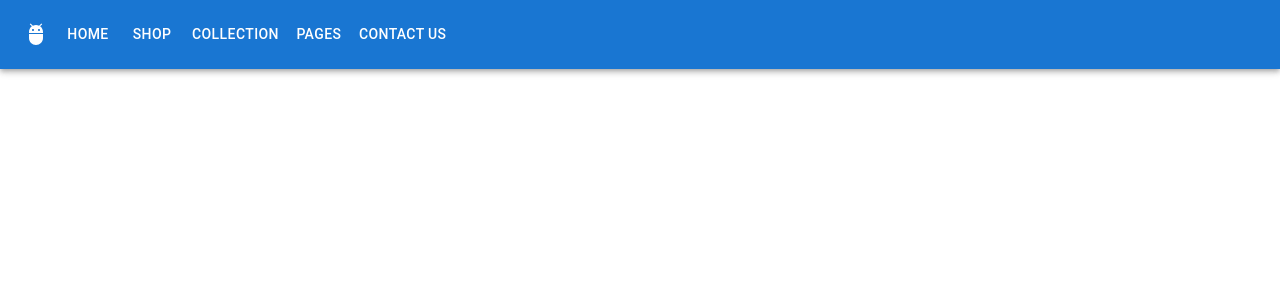
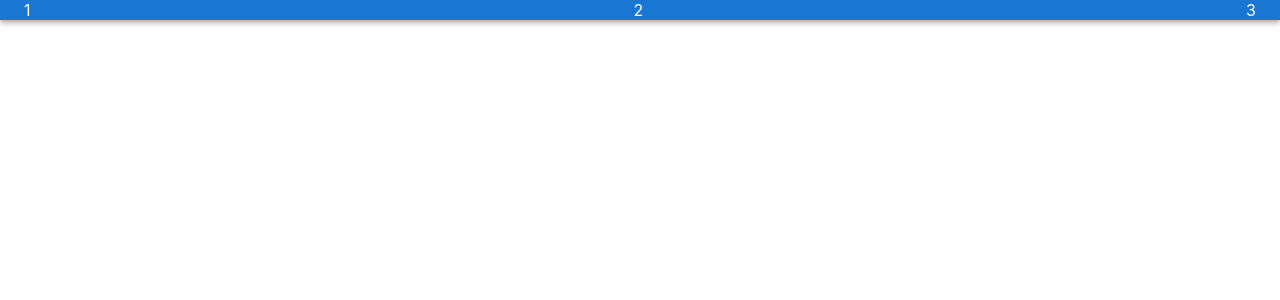
Before and after one commit to naimur202163/Flone-Client, a React (Create React App) app: page / in a window 1280 px wide. Shown: the top 300 px of the page. Built offline with nearby package versions, Linux system fonts and the light colour scheme.

Commit message:
align items are added

```diff
--- a/src/shared/Navigation/Navigation.js
+++ b/src/shared/Navigation/Navigation.js
@@ -1,14 +1,6 @@
-import AdbIcon from "@mui/icons-material/Adb";
-import MenuIcon from "@mui/icons-material/Menu";
 import AppBar from "@mui/material/AppBar";
 import Box from "@mui/material/Box";
-import Button from "@mui/material/Button";
 import Container from "@mui/material/Container";
-import IconButton from "@mui/material/IconButton";
-import Menu from "@mui/material/Menu";
-import MenuItem from "@mui/material/MenuItem";
-import Toolbar from "@mui/material/Toolbar";
-import Typography from "@mui/material/Typography";
 import React from "react";
 
 const pages = ["Home", "Shop", "Collection", "Pages", "Contact Us"];
@@ -35,84 +27,17 @@ export default function Navigation() {
   return (
     <AppBar position="static">
       <Container maxWidth="xl">
-        <Toolbar disableGutters>
-          <AdbIcon sx={{ display: { xs: "none", md: "flex" }, mr: 1 }} />
-
-          <Box sx={{ flexGrow: 1, display: { xs: "flex", md: "none" } }}>
-            <IconButton
-              size="large"
-              aria-label="account of current user"
-              aria-controls="menu-appbar"
-              aria-haspopup="true"
-              onClick={handleOpenNavMenu}
-              color="inherit"
-            >
-              <MenuIcon />
-            </IconButton>
-            <Menu
-              id="menu-appbar"
-              anchorEl={anchorElNav}
-              anchorOrigin={{
-                vertical: "bottom",
-                horizontal: "left",
-              }}
-              keepMounted
-              transformOrigin={{
-                vertical: "top",
-                horizontal: "left",
-              }}
-              open={Boolean(anchorElNav)}
-              onClose={handleCloseNavMenu}
-              sx={{
-                display: { xs: "block", md: "none" },
-              }}
-            >
-              {pages.map((page) => (
-                <MenuItem key={page} onClick={handleCloseNavMenu}>
-                  <Typography textAlign="center">{page}</Typography>
-                </MenuItem>
-              ))}
-            </Menu>
-          </Box>
-          <AdbIcon sx={{ display: { xs: "flex", md: "none" }, mr: 1 }} />
-
-          <Box sx={{ flexGrow: 1, display: { xs: "none", md: "flex" } }}>
-            {pages.map((page) => (
-              <Button
-                key={page}
-                onClick={handleCloseNavMenu}
-                sx={{ my: 2, color: "white", display: "block" }}
-              >
-                {page}
-              </Button>
-            ))}
-          </Box>
-          {/* Large dsiplay seting */}
-          <Box sx={{ flexGrow: 0 }}>
-            <Menu
-              sx={{ mt: "45px" }}
-              id="menu-appbar"
-              anchorEl={anchorElUser}
-              anchorOrigin={{
-                vertical: "top",
-                horizontal: "right",
-              }}
-              keepMounted
-              transformOrigin={{
-                vertical: "top",
-                horizontal: "right",
-              }}
-              open={Boolean(anchorElUser)}
-              onClose={handleCloseUserMenu}
-            >
-              {settings.map((setting) => (
-                <MenuItem key={setting} onClick={handleCloseUserMenu}>
-                  <Typography textAlign="center">{setting}</Typography>
-                </MenuItem>
-              ))}
-            </Menu>
-          </Box>
-        </Toolbar>
+        <Box
+          sx={{
+            display: "flex",
+            alignItems: "center",
+            justifyContent: "space-between",
+          }}
+        >
+          <Box>1</Box>
+          <Box>2</Box>
+          <Box>3</Box>
+        </Box>
       </Container>
     </AppBar>
   );
```
